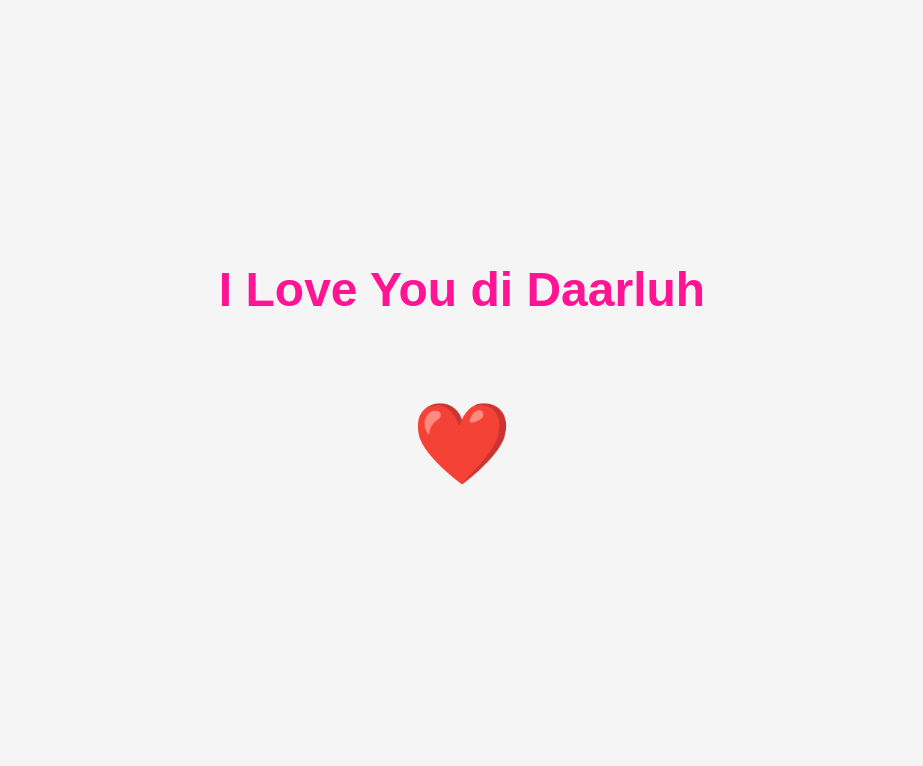
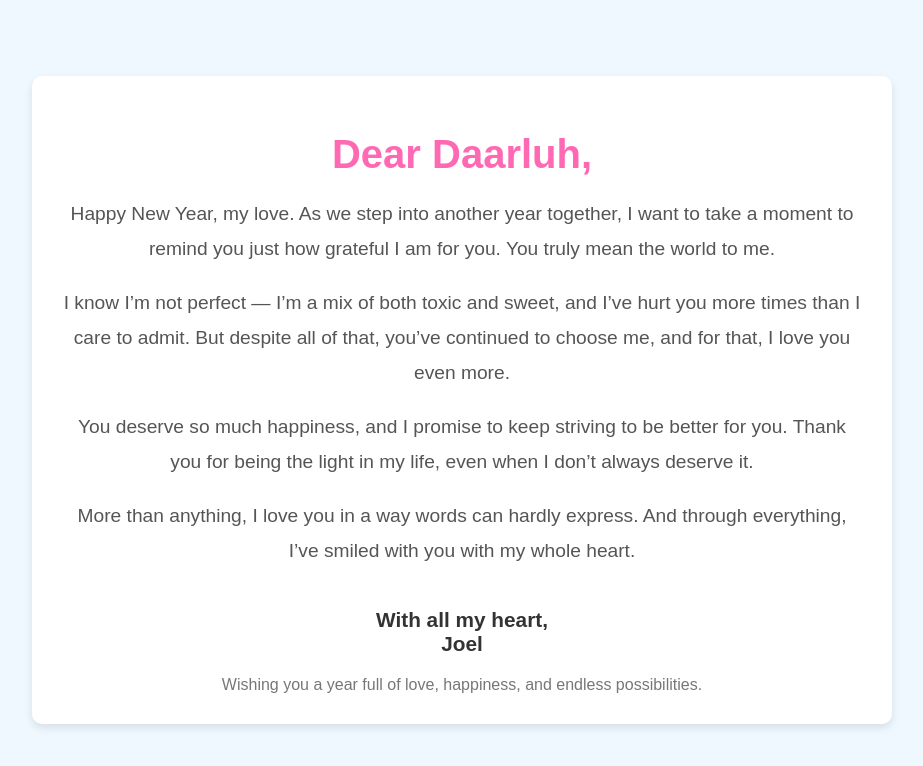
Before and after one commit to joelajf/aug16, a plain HTML site: page index.html in a window 1280 px wide. Shown: the whole page, without its empty margins (178-1101 px from the left). Drawn offline with Linux system fonts and the light colour scheme.

Commit message:
Update index.html

```diff
--- a/index.html
+++ b/index.html
@@ -3,39 +3,71 @@
 <head>
     <meta charset="UTF-8">
     <meta name="viewport" content="width=device-width, initial-scale=1.0">
-    <title>Daarluh</title>
-</head>
+    <meta http-equiv="X-UA-Compatible" content="ie=edge">
+    <title>Dear Daarluh - Happy New Year</title>
     <style>
         body {
+            font-family: 'Arial', sans-serif;
+            background-color: #f0f8ff;
+            color: #333;
             display: flex;
             justify-content: center;
             align-items: center;
             height: 100vh;
             margin: 0;
-        font-family: 'Arial', sans-serif;
-        background-color: #f5f5f5;
-    }
-    .container {
+            padding: 0;
             text-align: center;
         }
+
+        .container {
+            background-color: #ffffff;
+            border-radius: 10px;
+            box-shadow: 0 4px 8px rgba(0, 0, 0, 0.1);
+            padding: 30px;
+            max-width: 800px;
+            width: 100%;
+        }
+
         h1 {
-        font-size: 3em;
-        color: #ff1493;
+            font-size: 2.5em;
+            color: #ff69b4;
+            margin-bottom: 20px;
         }
+
         p {
-        font-size: 1.5em;
+            font-size: 1.2em;
+            line-height: 1.8;
+            color: #555;
+            margin: 20px 0;
+        }
+
+        .signature {
+            margin-top: 40px;
+            font-size: 1.3em;
+            font-weight: bold;
             color: #333;
         }
-    .heart {
-        color: #ff1493;
-        font-size: 5em;
+
+        .footer {
+            margin-top: 20px;
+            font-size: 1em;
+            color: #777;
         }
     </style>
+</head>
 <body>
     <div class="container">
-        <h1>I Love You di Daarluh</h1>
-        <p class="heart">❤️</p>
+        <h1>Dear Daarluh,</h1>
+        <p>Happy New Year, my love. As we step into another year together, I want to take a moment to remind you just how grateful I am for you. You truly mean the world to me.</p>
+        <p>I know I’m not perfect — I’m a mix of both toxic and sweet, and I’ve hurt you more times than I care to admit. But despite all of that, you’ve continued to choose me, and for that, I love you even more.</p>
+        <p>You deserve so much happiness, and I promise to keep striving to be better for you. Thank you for being the light in my life, even when I don’t always deserve it.</p>
+        <p>More than anything, I love you in a way words can hardly express. And through everything, I’ve smiled with you with my whole heart.</p>
+        <div class="signature">
+            With all my heart, <br> Joel
         </div>
-
+        <div class="footer">
+            Wishing you a year full of love, happiness, and endless possibilities.
+        </div>
+    </div>
 </body>
 </html>
```
Lines whose indentation alone changed are shown as unchanged.
